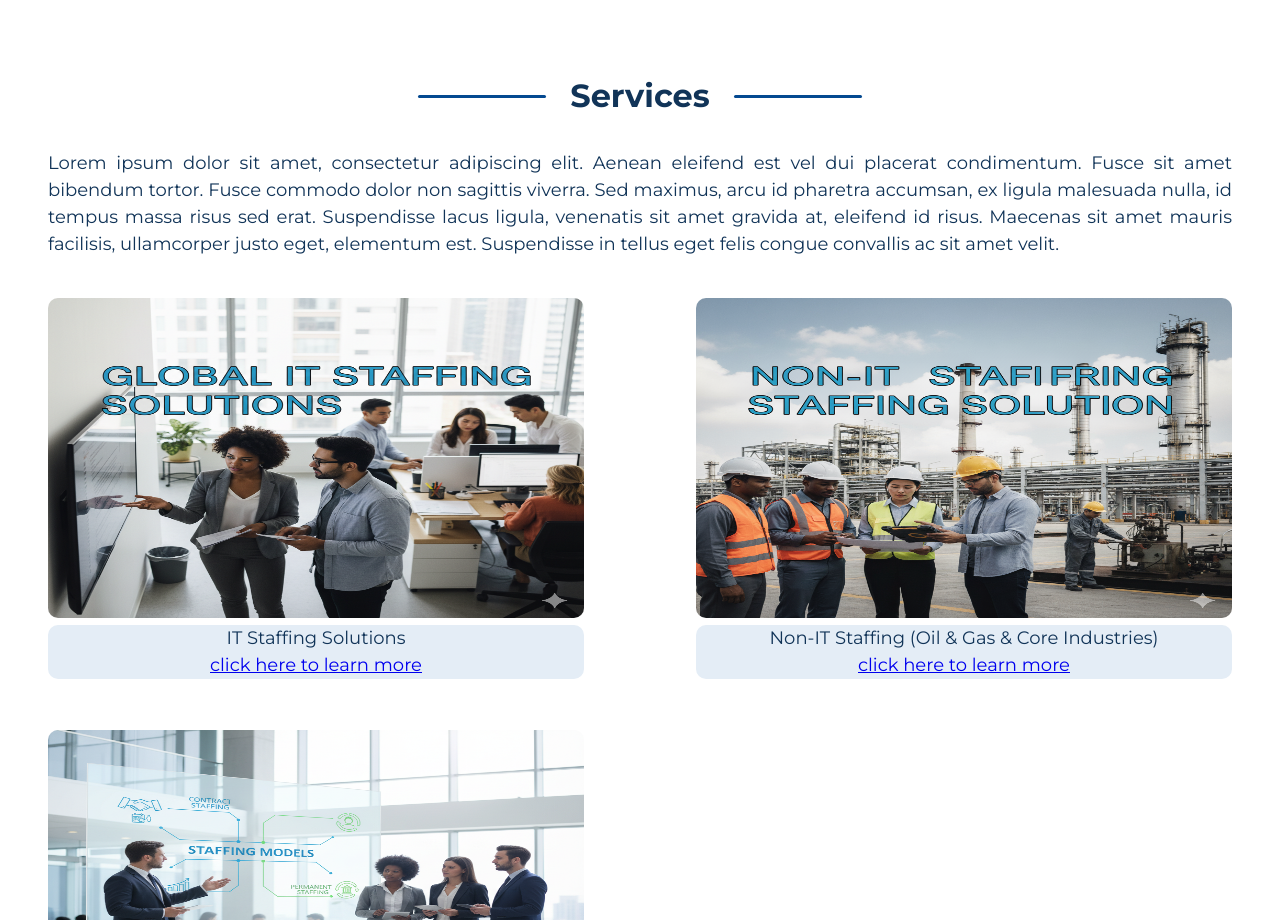
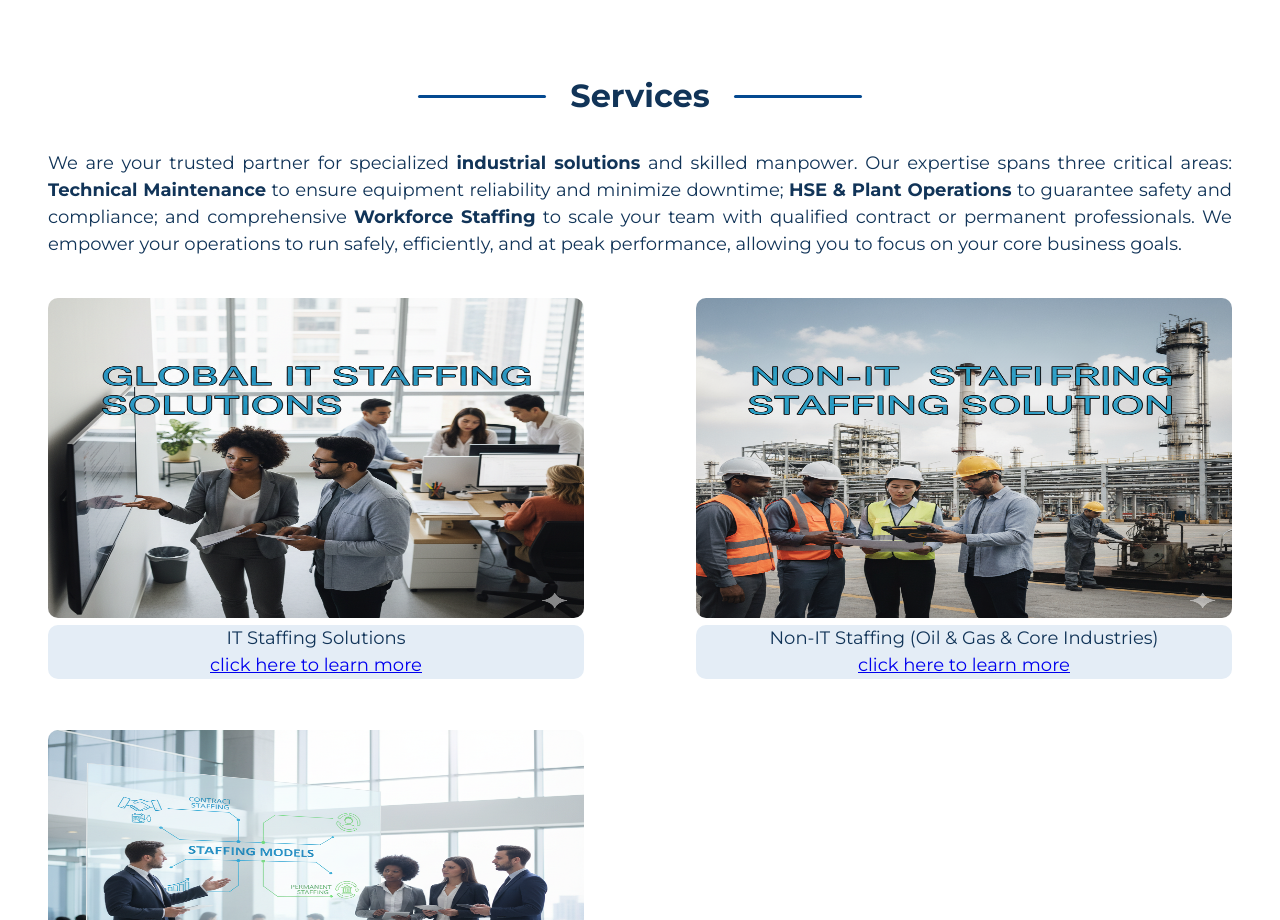
Before and after one commit to adarsh-ravikumar/bluedraft-hr, a Vue app: page / in a window 1280 px wide. Shown: the part 1300-2220 px from the top of the page. Built offline with nearby package versions, Linux system fonts and the light colour scheme; a web font is replaced by a local one.

Commit message:
Vasanth | Changed the placeholder content

```diff
--- a/src/routes/home/HomePage.vue
+++ b/src/routes/home/HomePage.vue
@@ -1,6 +1,6 @@
 <script setup lang="ts">
 import ImageCard from '@/components/imageCard/ImageCard.vue'
-import { services } from '@/data/services';
+import { services } from '@/data/services'
 </script>
 
 <template>
@@ -63,23 +63,24 @@ import { services } from '@/data/services';
       <h1 class="services__title title__embelish">Services</h1>
       <div class="services__content">
         <p class="content__text">
-          Lorem ipsum dolor sit amet, consectetur adipiscing elit. Aenean eleifend est vel dui
-          placerat condimentum. Fusce sit amet bibendum tortor. Fusce commodo dolor non sagittis
-          viverra. Sed maximus, arcu id pharetra accumsan, ex ligula malesuada nulla, id tempus
-          massa risus sed erat. Suspendisse lacus ligula, venenatis sit amet gravida at, eleifend id
-          risus. Maecenas sit amet mauris facilisis, ullamcorper justo eget, elementum est.
-          Suspendisse in tellus eget felis congue convallis ac sit amet velit.
+          We are your trusted partner for specialized <strong>industrial solutions</strong> and
+          skilled manpower. Our expertise spans three critical areas:
+          <strong>Technical Maintenance</strong> to ensure equipment reliability and minimize
+          downtime; <strong>HSE & Plant Operations</strong> to guarantee safety and compliance; and
+          comprehensive <strong>Workforce Staffing</strong> to scale your team with qualified
+          contract or permanent professionals. We empower your operations to run safely,
+          efficiently, and at peak performance, allowing you to focus on your core business goals.
         </p>
         <div class="services__lists">
-          <ImageCard class="image_card"  v-for="service in services" :image="service.image">
-            <p style="text-align: center;">{{ service.title }}</p>
-            <p><RouterLink :to="`services/${service.slug}`">click here to learn more</RouterLink></p>
+          <ImageCard class="image_card" v-for="service in services" :image="service.image">
+            <p style="text-align: center">{{ service.title }}</p>
+            <p>
+              <RouterLink :to="`services/${service.slug}`">click here to learn more</RouterLink>
+            </p>
           </ImageCard>
         </div>
       </div>
     </section>
-
-
 
     <section class="offer">
       <h1 class="offer__title title__embelish">What We Offer</h1>
```
